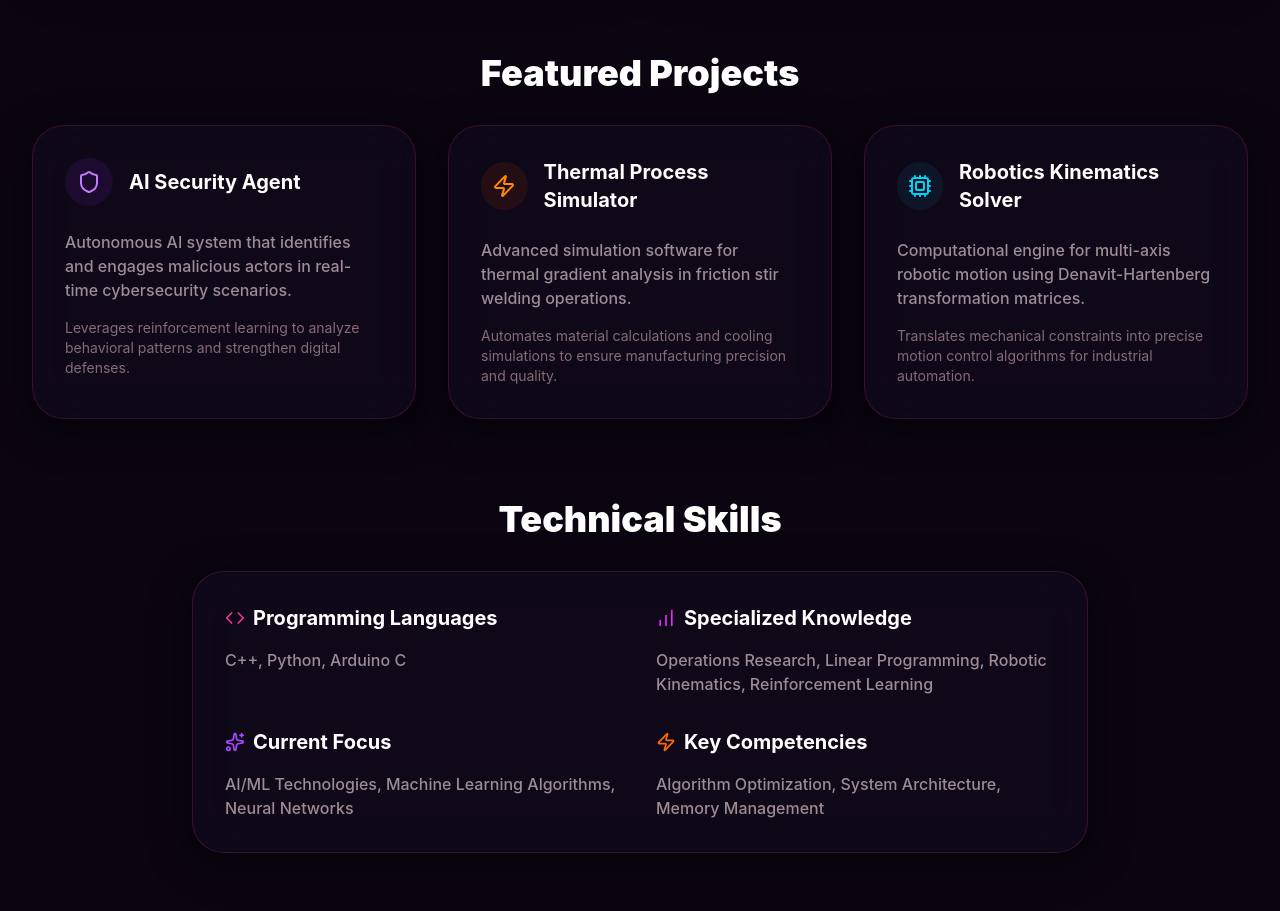
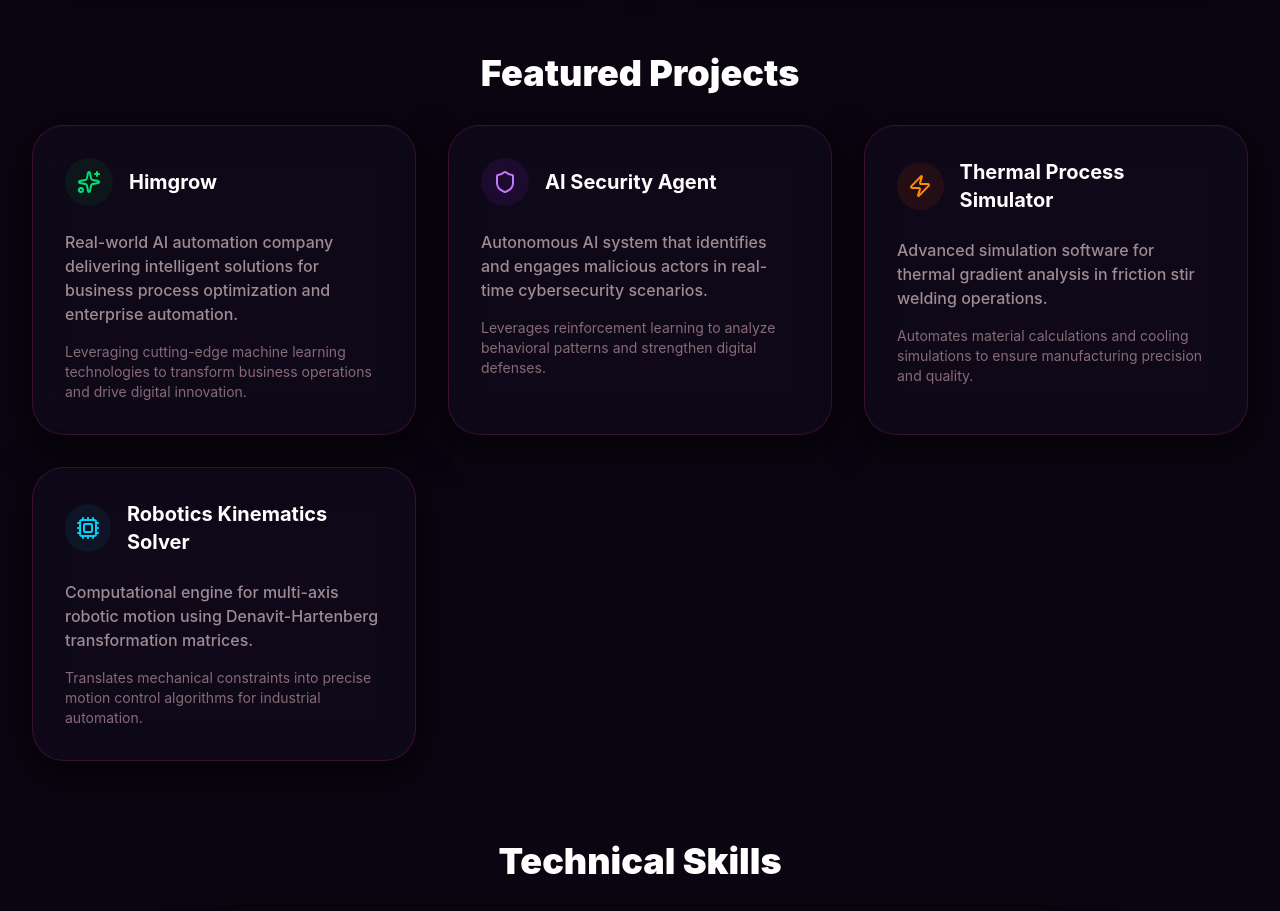
Before and after one commit to anshubhawsar/himgrow, a React (Vite) app: page / in a window 1280 px wide. Shown: the part 1920-2831 px from the top of the page. Built offline with nearby package versions, Linux system fonts and the light colour scheme; no server answers.

Commit message:
Add Himgrow AI automation company to featured projects

```diff
--- a/src/App.jsx
+++ b/src/App.jsx
@@ -478,6 +478,17 @@
           <div id="projects" className="reveal mb-20">
             <h3 className="text-3xl md:text-4xl font-black mb-8 text-slate-900 dark:text-white text-center">Featured Projects</h3>
             <div className="grid grid-cols-1 lg:grid-cols-3 gap-8">
+              <a href="https://himgrowx.vercel.app/" target="_blank" rel="noopener noreferrer" className="p-8 glass-panel group hover:-translate-y-2 transition-transform duration-300 cursor-pointer">
+                <div className="flex items-center gap-4 mb-6">
+                  <div className="w-12 h-12 bg-green-100 dark:bg-green-900/20 rounded-full flex items-center justify-center group-hover:scale-110 transition-transform">
+                    <Sparkles className="w-6 h-6 text-green-600 dark:text-green-400" />
+                  </div>
+                  <h4 className="text-xl font-bold text-slate-900 dark:text-white">Himgrow</h4>
+                </div>
+                <p className="text-slate-600 dark:text-rose-100/60 font-medium mb-4">Real-world AI automation company delivering intelligent solutions for business process optimization and enterprise automation.</p>
+                <p className="text-sm text-slate-500 dark:text-rose-200/50">Leveraging cutting-edge machine learning technologies to transform business operations and drive digital innovation.</p>
+              </a>
+
               <div className="p-8 glass-panel group hover:-translate-y-2 transition-transform duration-300">
                 <div className="flex items-center gap-4 mb-6">
                   <div className="w-12 h-12 bg-purple-100 dark:bg-purple-900/20 rounded-full flex items-center justify-center group-hover:scale-110 transition-transform">
```
Also changed, not shown: 1 other file (tests, documents, lock files or other folders).
